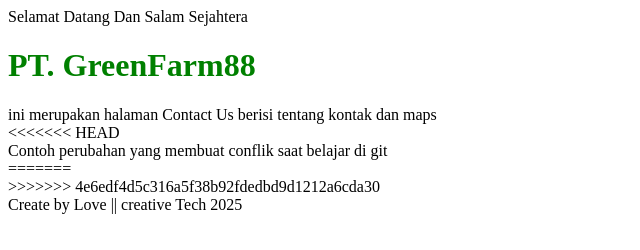
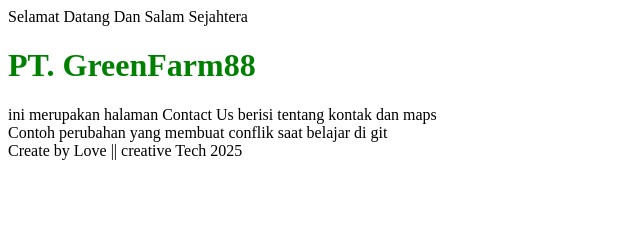
Before and after one commit to ipongpujo99/CompanyProfile-GreenFarm88, a plain HTML site: page contact-us.html in a window 1280 px wide. Shown: the whole page, without its empty margins (0-640 px from the left). Drawn offline with Linux system fonts and the light colour scheme.

Commit message:
menambahkan form dari teman

```diff
--- a/contact-us.html
+++ b/contact-us.html
@@ -15,15 +15,12 @@
         ini merupakan halaman Contact Us berisi tentang kontak dan maps
     </div>
 
-<<<<<<< HEAD
     <div>
         Contoh perubahan yang membuat conflik saat belajar di git
     </div>
 
-=======
     <form action=""> </form>
 
->>>>>>> 4e6edf4d5c316a5f38b92fdedbd9d1212a6cda30
     <footer>
         Create by Love || creative Tech 2025
     </footer>
```
